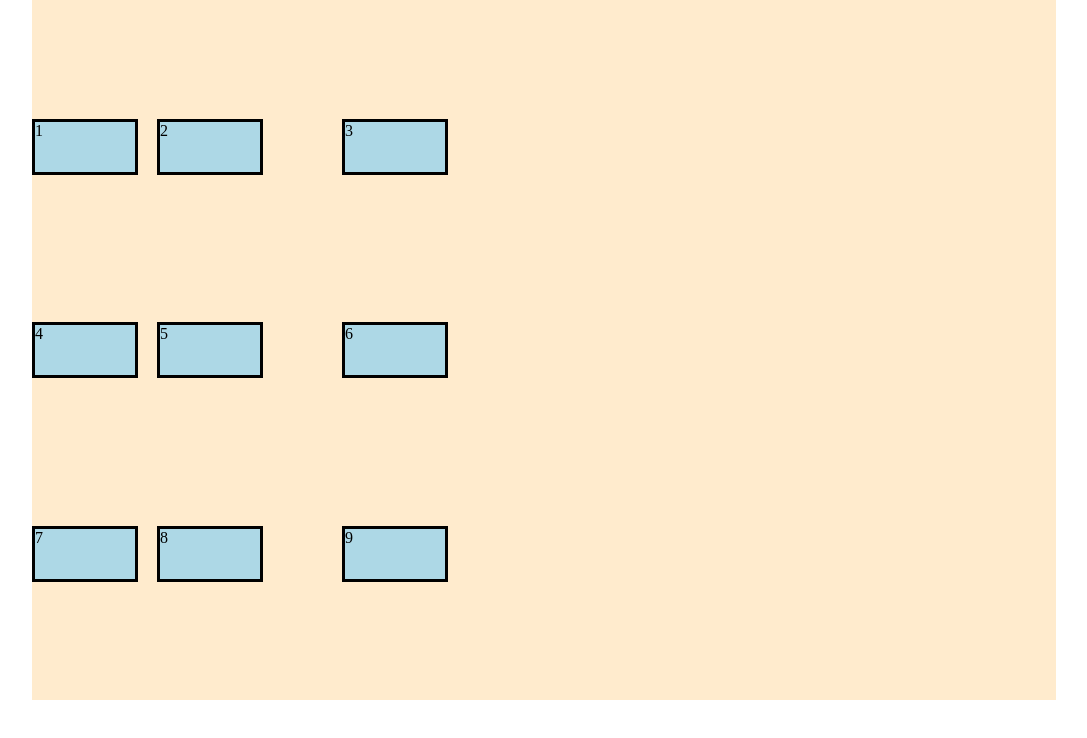
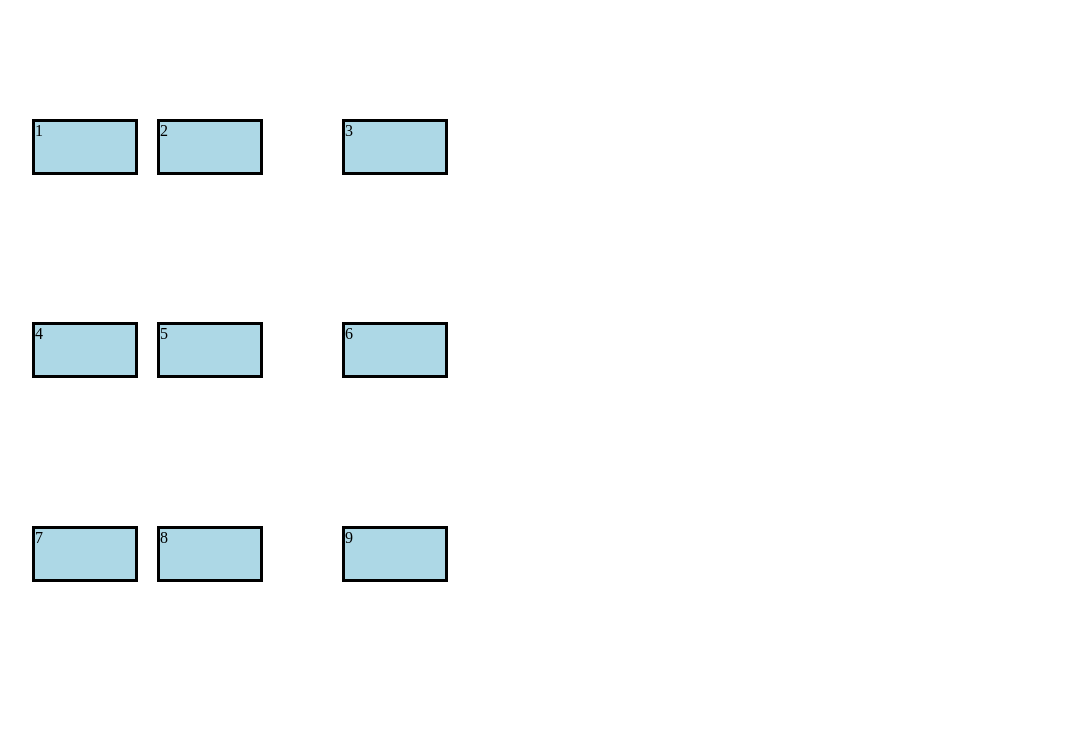
Before and after one commit to chaerulmarwan20/css-code, a plain HTML site: page css-grid/06-grid-alignment/align-content.html in a window 1280 px wide. Shown: the whole page, without its empty margins (96-1183 px from the left). Drawn offline with Linux system fonts and the light colour scheme.

```diff
--- a/css-grid/06-grid-alignment/align-content.html
+++ b/css-grid/06-grid-alignment/align-content.html
@@ -12,7 +12,7 @@
 		}
 
 		.container {
-			background-color: blanchedalmond;
+			/* background-color: blanchedalmond; */
 			width: 80%;
 			height: 700px;
 			margin: auto;
@@ -20,7 +20,7 @@
 			grid-template-columns: 120px 180px 120px;
 			grid-template-rows: 80px 80px;
 			gap: 5px;
-			/* ini bisa dilakukan ketika ukuran total grid lebih kecil dari ukuran container-nya, biasanya ketika grid items nya menggunakan ukuran yang fixed (px) */
+			/* ini bisa dilakukan ketika ukuran total grid lebih kecil dari ukuran container-nya, biasanya ketika grid items-nya menggunakan ukuran yang fixed (px) */
 			/* align-content: start; */
 			/* align-content: end; */
 			/* align-content: center; */
```
